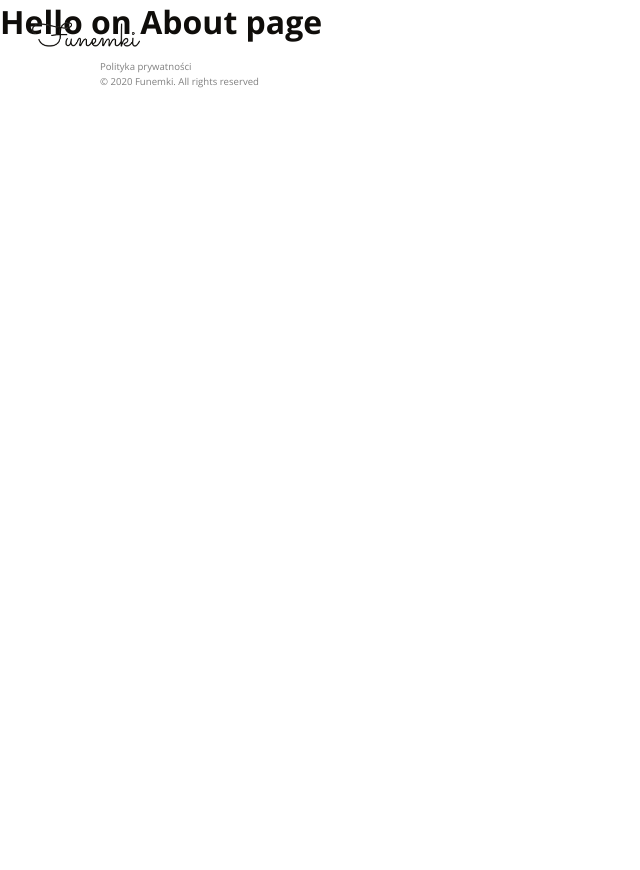
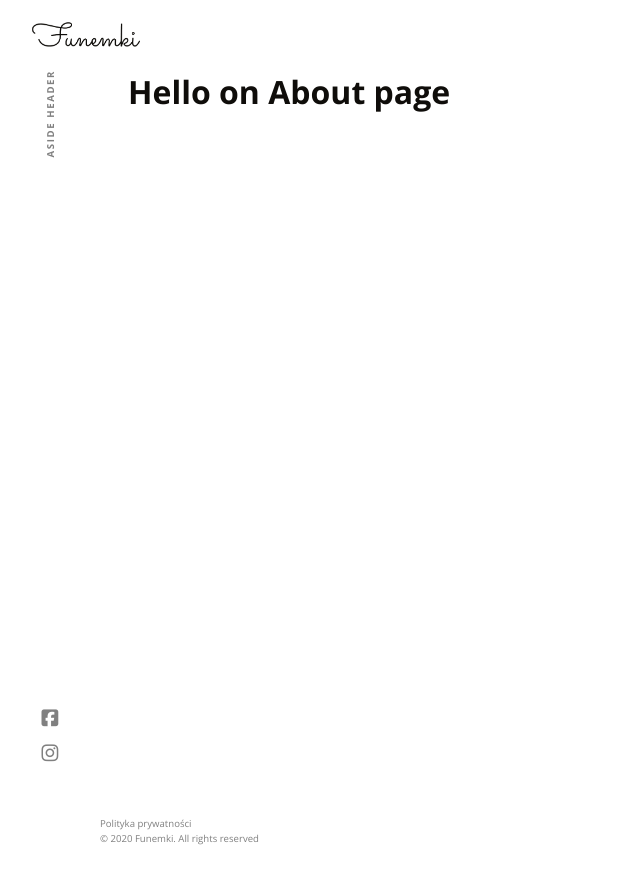
Before and after one commit to michalswiatlowski/online-shop, a Vue app in the folder client/: page /#/about in a window 1280 px wide. Shown: the whole page, without its empty margins (0-640 px from the left). Before the commit the page ends 800 px from the top, so only its background shows below. Built offline with nearby package versions, Linux system fonts and the light colour scheme.

Commit message:
implement aside component to all routes. And small css refactor

```diff
--- a/client/src/components/AsideComponent.vue
+++ b/client/src/components/AsideComponent.vue
@@ -51,6 +51,7 @@ export default {};
 @media (min-width: 768px) {
   .aside {
     position: fixed;
+    top: 70px;
     width: 100px;
     min-height: calc(100vh - 70px);
     flex-direction: column;
--- a/client/src/components/FooterComponent.vue
+++ b/client/src/components/FooterComponent.vue
@@ -9,16 +9,16 @@
 export default {
   data() {
     return {
-      currentYear: (new Date()).getFullYear(),
-    }
-  }
-}
+      currentYear: new Date().getFullYear(),
+    };
+  },
+};
 </script>
 
 <style scoped>
 .footer {
-text-align: center;
-padding: 10px;
+  text-align: center;
+  padding: 10px;
 }
 
 .paragraph {
@@ -29,10 +29,10 @@ padding: 10px;
 
 a.paragraph:hover {
   color: var(--grey);
-  transition: 0.2s
+  transition: 0.2s;
 }
 
-@media (min-width: 768px)  {
+@media (min-width: 768px) {
   .footer {
     padding-left: 100px;
     text-align: left;
--- a/client/src/views/About.vue
+++ b/client/src/views/About.vue
@@ -1,11 +1,12 @@
 <template>
   <div>
     <HeaderComponent></HeaderComponent>
-
-    <h1>
-      Hello on About page
-    </h1>
-
+    <div class="container">
+      <h1>
+        Hello on About page
+      </h1>
+    </div>
+    <AsideComponent></AsideComponent>
     <FooterComponent></FooterComponent>
   </div>
 </template>
@@ -13,11 +14,13 @@
 <script>
 import HeaderComponent from '../components/HeaderComponent.vue';
 import FooterComponent from '../components/FooterComponent.vue';
+import AsideComponent from '../components/AsideComponent.vue';
 
 export default {
   components: {
     HeaderComponent,
     FooterComponent,
+    AsideComponent,
   },
 };
 </script>
--- a/client/src/views/Home.vue
+++ b/client/src/views/Home.vue
@@ -2,8 +2,9 @@
   <div>
     <HeaderComponent></HeaderComponent>
     <div class="container">
-      <AsideComponent></AsideComponent>
+
     </div>
+    <AsideComponent></AsideComponent>
     <FooterComponent></FooterComponent>
   </div>
 </template>
--- a/client/src/views/ProductsList.vue
+++ b/client/src/views/ProductsList.vue
@@ -1,12 +1,13 @@
 <template>
   <div>
     <HeaderComponent></HeaderComponent>
-
-    <span>Results:</span>
-    <div v-for="product in products" v-bind:key="product._id">
-      Product: {{ product.model }} created at: {{ product.createdAt }}
+    <div class="container">
+      <span>Results:</span>
+      <div v-for="product in products" v-bind:key="product._id">
+        Product: {{ product.model }} created at: {{ product.createdAt }}
+      </div>
     </div>
-
+    <AsideComponent></AsideComponent>
     <FooterComponent></FooterComponent>
   </div>
 </template>
@@ -14,6 +15,7 @@
 <script>
 import HeaderComponent from '../components/HeaderComponent.vue';
 import FooterComponent from '../components/FooterComponent.vue';
+import AsideComponent from '../components/AsideComponent.vue';
 import ProductService from '../ProductService';
 
 export default {
@@ -34,6 +36,7 @@ export default {
   components: {
     HeaderComponent,
     FooterComponent,
+    AsideComponent,
   },
 };
 </script>
```
